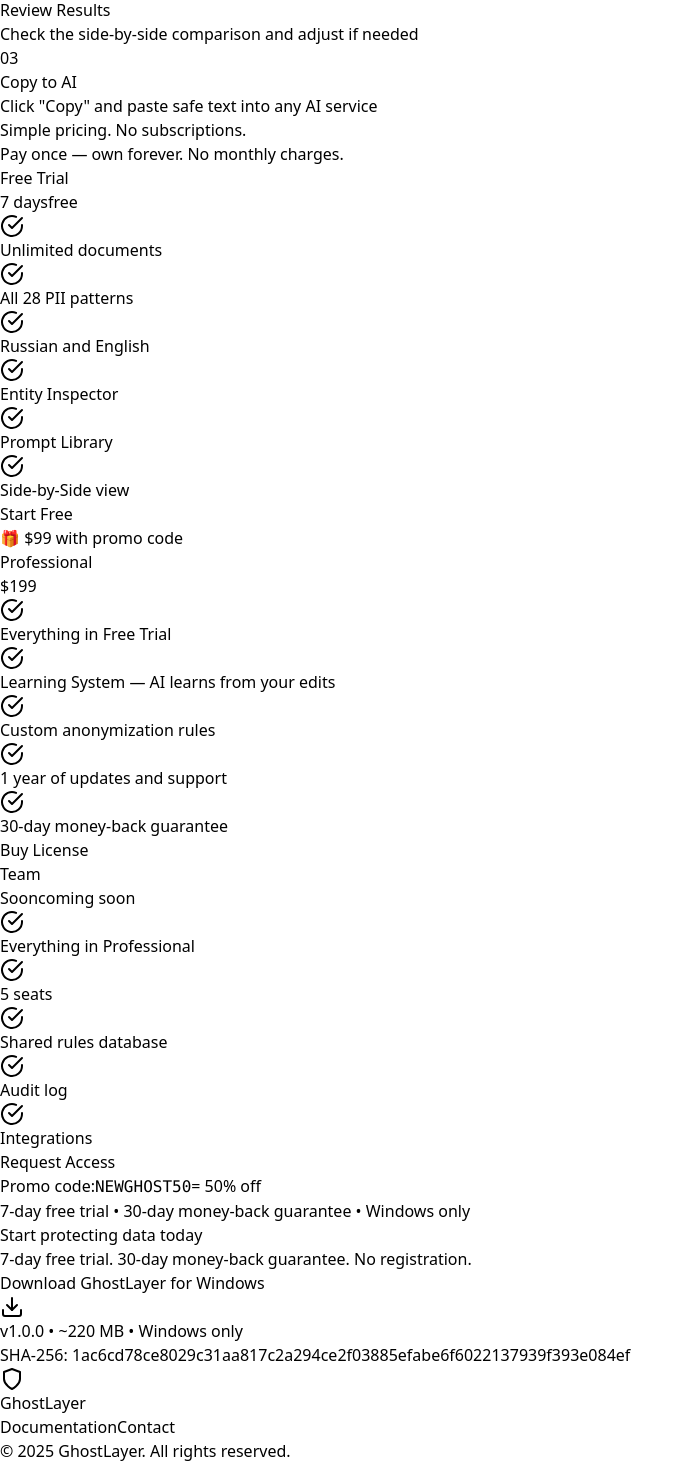
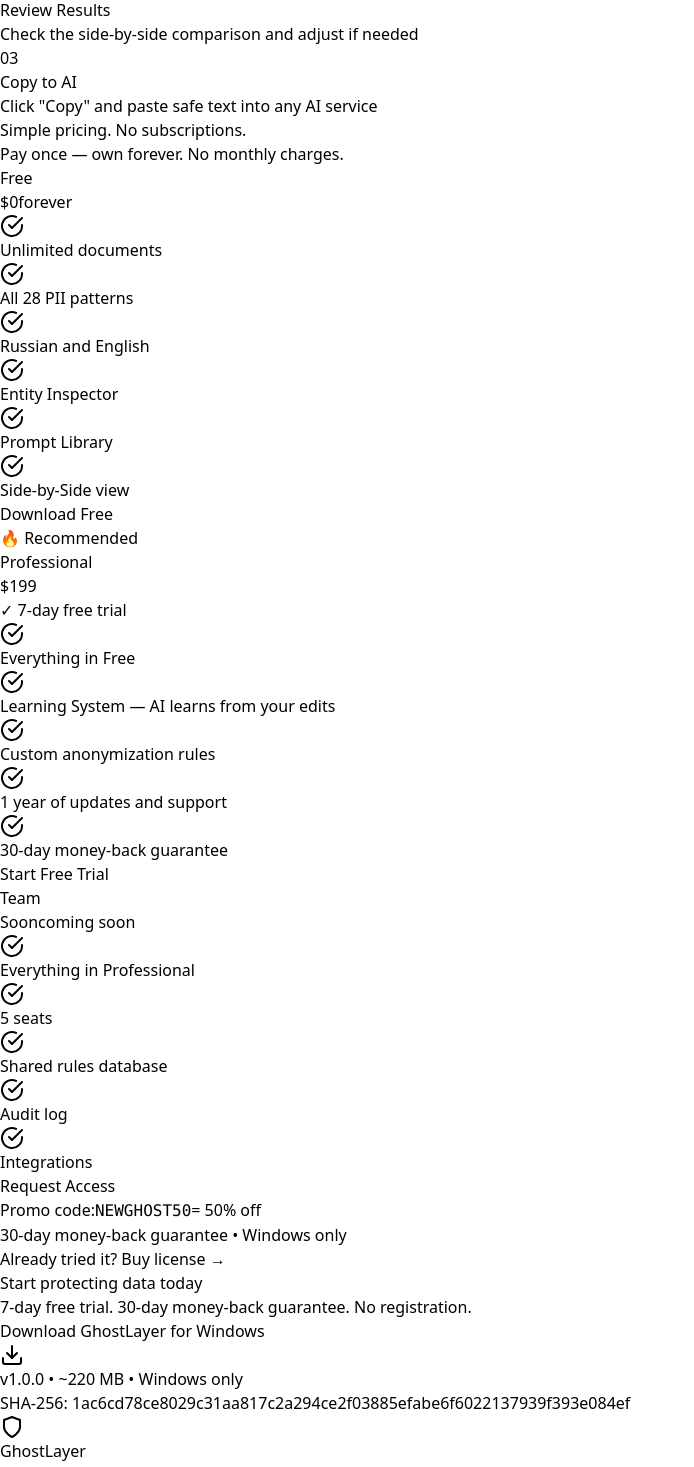
Before and after one commit to Josefromkaz/ghostlayer-website, a React (Vite) app: page / in a window 1280 px wide. Shown: the part 2618-4085 px from the top of the page, without its empty margins (0-694 px from the left). Built offline with nearby package versions, Linux system fonts and the light colour scheme.

Commit message:
Update pricing: Free forever, Pro with 7-day trial

```diff
--- a/src/App.jsx
+++ b/src/App.jsx
@@ -108,17 +108,18 @@
       promoDiscount: '= скидка 50%',
       footer: '7 дней бесплатно • 30-дневная гарантия возврата • Только для Windows',
       free: {
-        name: 'Free Trial',
-        price: '7 дней',
-        period: 'бесплатно',
+        name: 'Free',
+        price: '$0',
+        period: 'навсегда',
         features: ['Безлимитные документы', 'Все 28 паттернов PII', 'Русский и английский', 'Entity Inspector', 'Prompt Library', 'Side-by-Side просмотр'],
-        cta: 'Начать бесплатно',
+        cta: 'Скачать бесплатно',
       },
       pro: {
         name: 'Professional',
         price: '$199',
-        features: ['Всё из Free Trial', 'Learning System — ИИ учится на ваших правках', 'Пользовательские правила анонимизации', '1 год обновлений и поддержки', '30-дневная гарантия возврата'],
-        cta: 'Купить лицензию',
+        trial: '7 дней бесплатно',
+        features: ['Всё из Free', 'Learning System — ИИ учится на ваших правках', 'Пользовательские правила анонимизации', '1 год обновлений и поддержки', '30-дневная гарантия возврата'],
+        cta: 'Попробовать бесплатно',
       },
       team: {
         name: 'Team',
@@ -257,17 +258,18 @@
       promoDiscount: '= 50% off',
       footer: '7-day free trial • 30-day money-back guarantee • Windows only',
       free: {
-        name: 'Free Trial',
-        price: '7 days',
-        period: 'free',
+        name: 'Free',
+        price: '$0',
+        period: 'forever',
         features: ['Unlimited documents', 'All 28 PII patterns', 'Russian and English', 'Entity Inspector', 'Prompt Library', 'Side-by-Side view'],
-        cta: 'Start Free',
+        cta: 'Download Free',
       },
       pro: {
         name: 'Professional',
         price: '$199',
-        features: ['Everything in Free Trial', 'Learning System — AI learns from your edits', 'Custom anonymization rules', '1 year of updates and support', '30-day money-back guarantee'],
-        cta: 'Buy License',
+        trial: '7-day free trial',
+        features: ['Everything in Free', 'Learning System — AI learns from your edits', 'Custom anonymization rules', '1 year of updates and support', '30-day money-back guarantee'],
+        cta: 'Start Free Trial',
       },
       team: {
         name: 'Team',
@@ -473,7 +475,7 @@
 );
 
 // Pricing card component
-const PricingCard = ({ name, price, originalPrice, period, features, popular, cta, badge, onClick }) => (
+const PricingCard = ({ name, price, originalPrice, period, trial, features, popular, cta, badge, onClick }) => (
   <div className={`relative bg-gradient-to-br from-zinc-900/90 to-zinc-900/50 rounded-2xl p-8 border ${
     popular ? 'border-emerald-500/50' : 'border-zinc-800'
   } transition-all hover:transform hover:scale-[1.02] flex flex-col h-full`}>
@@ -484,13 +486,19 @@
     )}
 
     <h3 className="text-2xl font-bold text-white mb-2">{name}</h3>
-    <div className="flex items-baseline gap-2 mb-6">
+    <div className="flex items-baseline gap-2 mb-2">
       {originalPrice && (
         <span className="text-2xl text-zinc-500 line-through">{originalPrice}</span>
       )}
       <span className="text-4xl font-bold text-white">{price}</span>
       {period && <span className="text-zinc-500">{period}</span>}
     </div>
+    {trial && (
+      <div className="text-emerald-400 text-sm font-medium mb-4">
+        ✓ {trial}
+      </div>
+    )}
+    {!trial && <div className="mb-4" />}
 
     <ul className="space-y-3 mb-8 flex-grow">
       {features.map((feature, i) => (
@@ -914,11 +922,12 @@
             <PricingCard
               name={t.pricing.pro.name}
               price={t.pricing.pro.price}
+              trial={t.pricing.pro.trial}
               popular
-              badge={t.pricing.badge}
+              badge={lang === 'ru' ? '🔥 Рекомендуем' : '🔥 Recommended'}
               features={t.pricing.pro.features}
               cta={t.pricing.pro.cta}
-              onClick={() => window.location.href = checkoutUrl}
+              onClick={() => window.location.href = downloadUrl}
             />
 
             <PricingCard
@@ -937,9 +946,15 @@
               <code className="text-emerald-400 font-bold text-lg">NEWGHOST50</code>
               <span className="text-zinc-500">{t.pricing.promoDiscount}</span>
             </div>
-            <p className="text-zinc-500">
-              {t.pricing.footer}
+            <p className="text-zinc-500 mb-4">
+              {lang === 'ru' ? '30-дневная гарантия возврата • Только для Windows' : '30-day money-back guarantee • Windows only'}
             </p>
+            <a
+              href={checkoutUrl}
+              className="text-emerald-400 hover:text-emerald-300 underline text-sm"
+            >
+              {lang === 'ru' ? 'Уже попробовали? Купить лицензию →' : 'Already tried it? Buy license →'}
+            </a>
           </div>
         </div>
       </section>
```
